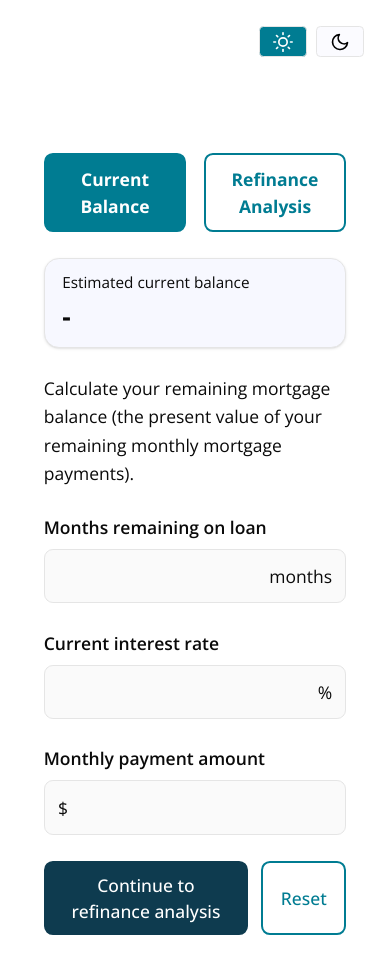
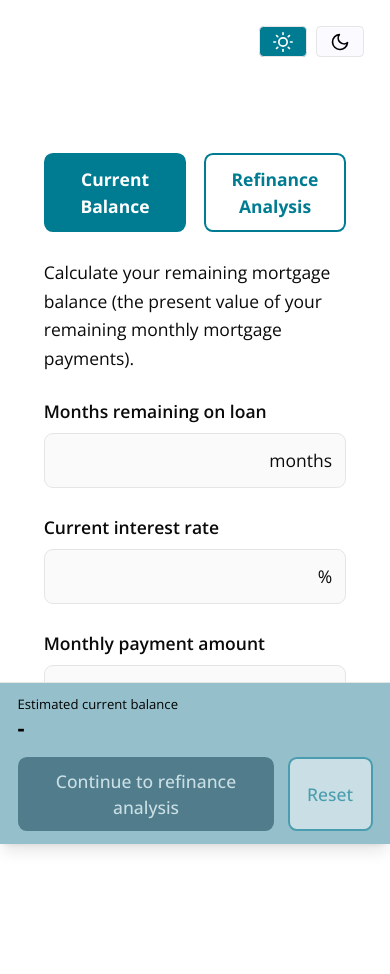
Before and after one commit to SU-SWS/ifdm_learning_apps, a Next.js app: page /interactives/mortgage-refinancing-calculator-v3 in a window 390 px wide. Shown: the top 974 px of the page. Built offline with nearby package versions, Linux system fonts and the light colour scheme.

Commit message:
IFDM-277: adjustments to the ui/ux of mobile

```diff
--- a/app/interactives/mortgage-refinancing-calculator-v3/components/refinance-calculator.tsx
+++ b/app/interactives/mortgage-refinancing-calculator-v3/components/refinance-calculator.tsx
@@ -367,8 +367,18 @@ export function RefinanceCalculator() {
   const mobileShowAnalysis = analyzed && hasStartedEditing && !refiAnalysisBlocking;
   const mobileNet = normalizeDisplayValue(analysis.overallBenefit);
 
+  // Reset is only offered once something has been typed on that tab, and
+  // Continue waits until the current balance has actually calculated.
+  const currentHasInput = [months, currentRate, monthlyPayment].some(
+    (value) => value.trim() !== "",
+  );
+  const refiHasInput = [newAmount, newTerm, newRate, closingCosts, years].some(
+    (value) => value.trim() !== "",
+  );
+  const continueDisabled = currentBalanceBlocking;
+
   return (
-    <div className="mx-auto w-full max-w-5xl">
+    <div className="mx-auto w-full max-w-5xl pb-48 sm:pb-0">
       {/* Tabs */}
       <div className="grid grid-cols-2 gap-4 [&_button]:cursor-pointer">
         <TabButton active={tab === "current"} onClick={() => setTab("current")}>
@@ -382,36 +392,6 @@ export function RefinanceCalculator() {
         </TabButton>
       </div>
 
-      {/* Mobile summary stays above the inputs while this calculator scrolls. */}
-      <div
-        className="sticky top-0 z-20 mt-6 rounded-xl border border-border bg-[var(--card-background)] px-4 py-3 shadow-sm sm:hidden"
-        role="status"
-        aria-live="polite"
-        aria-atomic="true"
-      >
-        <p className="text-sm text-panel-foreground/70">
-          {tab === "current" ? "Estimated current balance" : "Net value today"}
-        </p>
-        <p className="mt-1 text-2xl font-bold text-foreground tabular-nums">
-          {tab === "current"
-            ? currentBalanceBlocking ? DASH : formatCurrency(currentBalance)
-            : mobileShowAnalysis
-              ? mobileNet < 0
-                ? `−${formatCurrency(Math.abs(mobileNet))}`
-                : formatCurrency(mobileNet)
-              : DASH}
-        </p>
-        {tab === "refinance" && mobileShowAnalysis && (
-          <p className="mt-1 text-sm font-semibold text-foreground">
-            {mobileNet === 0
-              ? "Refinancing may not make a difference"
-              : mobileNet > 0
-                ? "Refinancing may be worth it"
-                : "Refinancing may not be worth it"}
-          </p>
-        )}
-      </div>
-
       <div className="mt-6 grid gap-8 lg:grid-cols-2">
         {/* Left column */}
         <div>
@@ -420,7 +400,7 @@ export function RefinanceCalculator() {
               className="mb-6 p-5 bg-blue-50 rounded-lg border border-blue-200 [.dark_&]:bg-[var(--info-popup-background)]"
             >
               <p className="text-blue-900 [.dark_&]:text-blue-100 font-semibold text-sm">
-                Start by calculating your current mortgage balance first. Enter
+                Start by calculating your current mortgage balance. Enter
                 your details in the Current Balance tab, then come back here to
                 explore refinance options.
               </p>
@@ -448,7 +428,9 @@ export function RefinanceCalculator() {
                 setFocusedField(null);
               }}
               onReset={resetCurrent}
+              resetDisabled={!currentHasInput}
               onContinue={() => setTab("refinance")}
+              continueDisabled={continueDisabled}
             />
           ) : (
             <RefinanceForm
@@ -528,6 +510,7 @@ export function RefinanceCalculator() {
           <Button
             type="button"
             onClick={resetNewLoan}
+            disabled={!refiHasInput}
             variant="lagunita"
             className="whitespace-normal cursor-pointer flex flex-row items-center gap-2 font-medium px-8"
           >
@@ -536,6 +519,78 @@ export function RefinanceCalculator() {
         </div>
       )}
 
+      {/* Mobile sticky footer: summary and Reset stay in view while scrolling. */}
+      <div className="fixed bottom-0 left-0 right-0 z-20 border-t border-border bg-[var(--sticky-footer-background)] px-4 py-3 text-[var(--sticky-footer-text)] shadow-lg sm:hidden">
+        <div
+          className={
+            tab === "current"
+              ? "flex flex-col gap-3"
+              : "flex items-center justify-between gap-3"
+          }
+        >
+          <div className="min-w-0">
+            <p className="text-xs">
+              {tab === "current" ? "Estimated current balance" : "Net value today"}
+            </p>
+            <p
+              className="text-xl font-bold tabular-nums"
+              role="status"
+              aria-live="polite"
+              aria-atomic="true"
+            >
+              {tab === "current"
+                ? currentBalanceBlocking ? DASH : formatCurrency(currentBalance)
+                : mobileShowAnalysis
+                  ? mobileNet < 0
+                    ? `−${formatCurrency(Math.abs(mobileNet))}`
+                    : formatCurrency(mobileNet)
+                  : DASH}
+            </p>
+            {tab === "refinance" && mobileShowAnalysis && (
+              <p className="text-xs font-semibold">
+                {mobileNet === 0
+                  ? "Refinancing may not make a difference"
+                  : mobileNet > 0
+                    ? "Refinancing may be worth it"
+                    : "Refinancing may not be worth it"}
+              </p>
+            )}
+          </div>
+          {tab === "current" ? (
+            <div className="flex items-stretch gap-3">
+              <Button
+                type="button"
+                onClick={() => setTab("refinance")}
+                disabled={continueDisabled}
+                variant="lagunita"
+                className="h-auto min-h-10 w-auto min-w-0 flex-1 whitespace-normal px-4 py-2 font-medium"
+              >
+                Continue to refinance analysis
+              </Button>
+              <Button
+                type="button"
+                onClick={resetCurrent}
+                disabled={!currentHasInput}
+                variant="outline"
+                className="h-auto w-auto shrink-0 cursor-pointer bg-white px-4 font-medium text-lagunita hover:bg-lagunita hover:text-white"
+              >
+                Reset
+              </Button>
+            </div>
+          ) : (
+            <Button
+              type="button"
+              onClick={resetNewLoan}
+              disabled={!refiHasInput}
+              variant="lagunita"
+              size="sm"
+              className="h-auto w-auto shrink-0 px-4"
+            >
+              Reset
+            </Button>
+          )}
+        </div>
+      </div>
     </div>
   );
 }
@@ -690,7 +745,9 @@ function CurrentBalanceForm(
     monthlyPayment: string;
     setMonthlyPayment: (v: string) => void;
     onReset: () => void;
+    resetDisabled: boolean;
     onContinue: () => void;
+    continueDisabled: boolean;
   },
 ) {
   const a11y = {
@@ -734,10 +791,12 @@ function CurrentBalanceForm(
         prefix="$"
       />
 
-      <div className="flex items-stretch gap-3">
+      {/* Mobile puts these in the sticky footer instead. */}
+      <div className="hidden items-stretch gap-3 sm:flex">
         <Button
           type="button"
           onClick={props.onContinue}
+          disabled={props.continueDisabled}
           variant="lagunita"
           className="h-auto min-h-10 w-auto min-w-0 flex-1 whitespace-normal font-medium px-4 py-2 sm:flex-none sm:px-8"
         >
@@ -746,6 +805,7 @@ function CurrentBalanceForm(
         <Button
           type="button"
           onClick={props.onReset}
+          disabled={props.resetDisabled}
           variant="outline"
           className="h-auto w-auto shrink-0 cursor-pointer bg-transparent text-lagunita hover:bg-lagunita hover:text-white dark:text-lagunita-light dark:hover:text-white font-medium px-4"
         >
```
